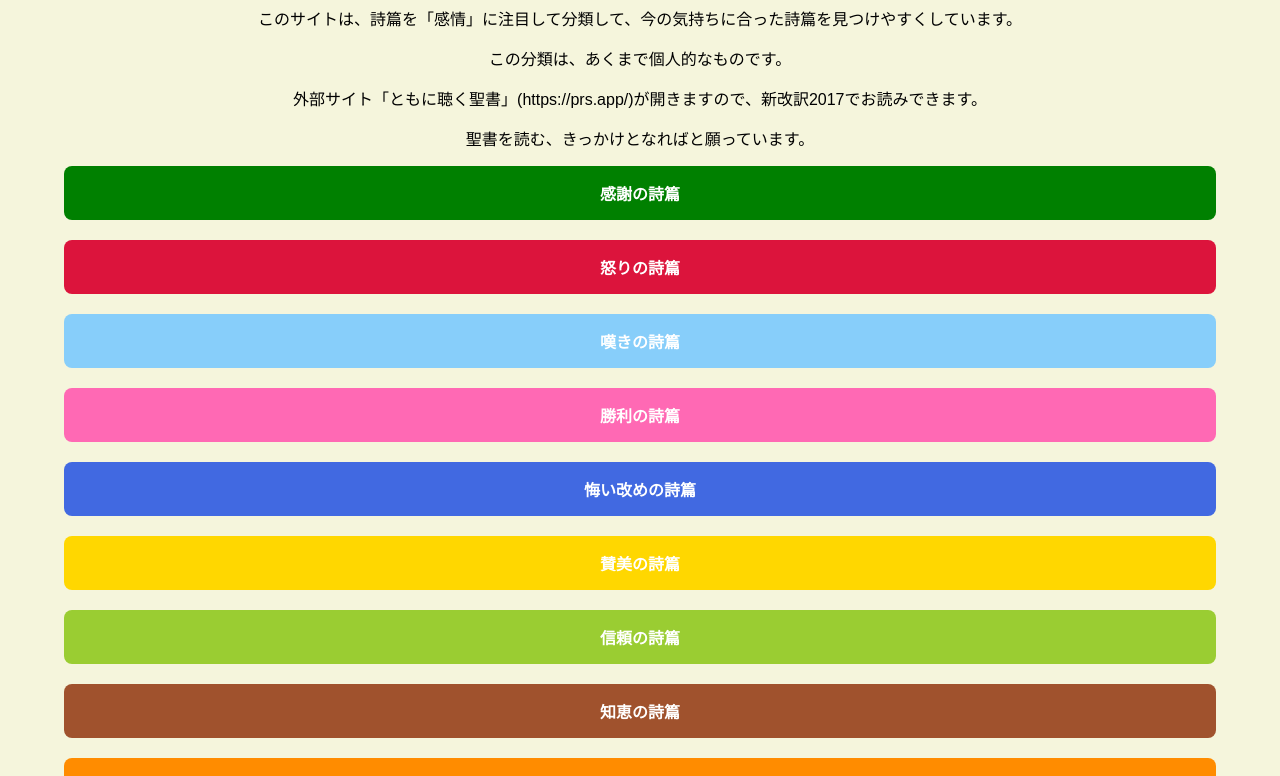
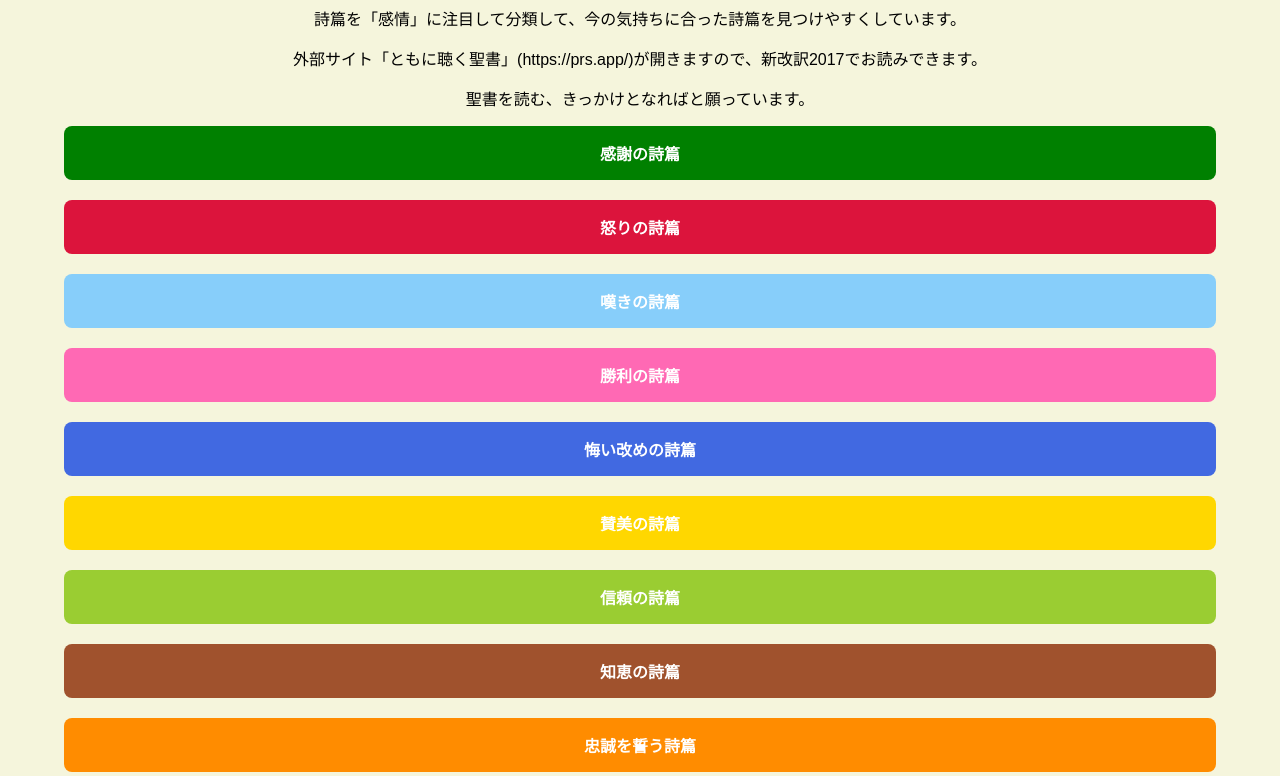
Before and after one commit to takenoko0314/Psalm.Shiori, a plain HTML site: page index.html in a window 1280 px wide. Shown: the part 94-870 px from the top of the page. Drawn offline with Linux system fonts and the light colour scheme.

Commit message:
Update index.html

```diff
--- a/index.html
+++ b/index.html
@@ -114,8 +114,7 @@
   </div>
 
   <h1>詩篇の栞</h1>
-  <p>このサイトは、詩篇を「感情」に注目して分類して、今の気持ちに合った詩篇を見つけやすくしています。</p>
-  <p>この分類は、あくまで個人的なものです。</p>
+  <p>詩篇を「感情」に注目して分類して、今の気持ちに合った詩篇を見つけやすくしています。</p>
   <p>外部サイト「ともに聴く聖書」(https://prs.app/)が開きますので、新改訳2017でお読みできます。</p>
   <p>聖書を読む、きっかけとなればと願っています。</p>
     <div id="categories"></div>
```
